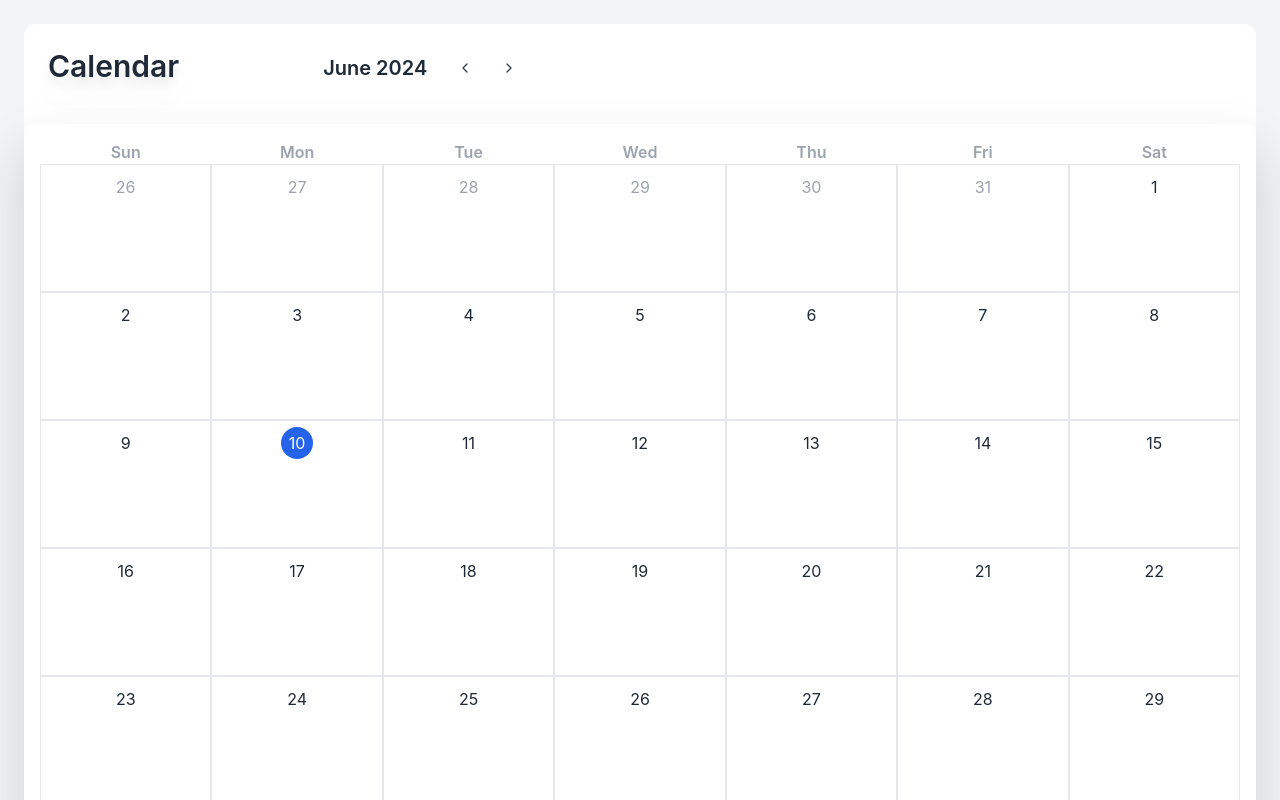
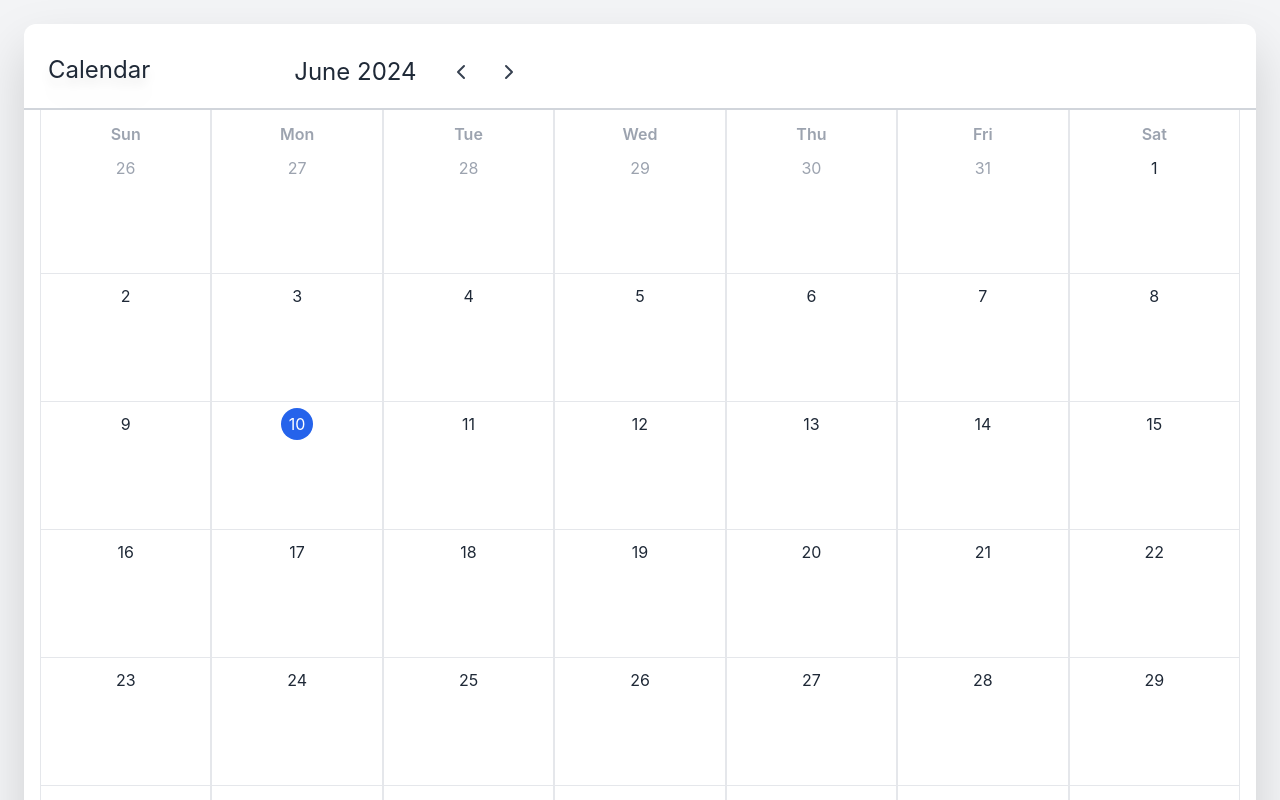
Before and after one commit to mrseeker53/calendar, a React (Vite) app: page / in a window 1280 px wide. Shown: the top 800 px of the page. Built offline with nearby package versions, Linux system fonts and the light colour scheme.

Commit message:
update style of Calendar Header & TaskDisplay

```diff
--- a/src/components/Calendar/Calendar.jsx
+++ b/src/components/Calendar/Calendar.jsx
@@ -26,15 +26,16 @@ const Calendar = () => {
 	};
 
 	return (
-		<div className="bg-white rounded-xl w-full my-6">
-			<div className="rounded-lg px-4 py-6">
+		<div className="bg-white rounded-xl drop-shadow-2xl w-full my-6">
+			<div className="rounded-lg px-4 pt-6">
 				<CalendarHeader
 					currentMonth={currentMonth}
 					prevMonth={prevMonth}
 					nextMonth={nextMonth}
 				/>
 			</div>
-			<div className="bg-white p-4 drop-shadow-2xl rounded-xl">
+			<hr className="border-0 bg-gray-300 w-full h-0.5"/>
+			<div className="bg-white p-4 pt-0 rounded-xl">
 				<TasksDisplay
 					currentMonth={currentMonth}
 					onAddTasksClick={openModal}
--- a/src/components/Calendar/CalendarHeader.jsx
+++ b/src/components/Calendar/CalendarHeader.jsx
@@ -8,21 +8,21 @@ const CalendarHeader = ({ currentMonth, prevMonth, nextMonth }) => {
 	return (
 		<div className="flex items-center mb-4 px-2">
 			<div className="flex items-center justify-between">
-				<h3 className="text-gray-800 text-3xl font-semibold cursor-pointer drop-shadow-xl pr-36">Calendar</h3>
-				<span className="text-xl font-semibold text-gray-800 pt-1">
+				<h3 className="text-gray-800 text-2xl cursor-pointer drop-shadow-xl">Calendar</h3>
+				<span className="text-2xl text-gray-800 pt-1 pl-36">
 					{format(currentMonth, "MMMM yyyy")}
 				</span>
 			</div>
-			<div className="flex items-center space-x-4 pl-6 pt-1">
+			<div className="flex items-center space-x-2 pl-6 pt-1">
 				<button
 					onClick={prevMonth}
-					className="p-1.5 bg-white text-gray-700 hover:bg-slate-100 border-none focus:outline-none focus:bg-slate-200 rounded-full"
+					className="p-2 text-2xl font-bold bg-white text-gray-700 hover:bg-slate-100 border-none focus:outline-none focus:bg-slate-200 rounded-full"
 				>
 					<FiChevronLeft />
 				</button>
 				<button
 					onClick={nextMonth}
-					className="p-1.5 bg-white text-gray-700 hover:bg-slate-100 border-none focus:outline-none focus:bg-slate-200 rounded-full"
+					className="p-2 text-2xl font-bold bg-white text-gray-700 hover:bg-slate-100 border-none focus:outline-none focus:bg-slate-200 rounded-full"
 				>
 					<FiChevronRight />
 				</button>
--- a/src/components/Modal/AllTasksModal.jsx
+++ b/src/components/Modal/AllTasksModal.jsx
@@ -14,11 +14,11 @@ const AllTasksModal = ({ selectedDate, tasks, onClose }) => {
 				<div className="flex items-center justify-between mb-4">
 					<div className="text-center pl-24">
 						<span className="text-gray-500 text-xs">{dayName.toUpperCase()}</span>
-						<h3 className="bg-blue-600 text-white hover:bg-blue-500 text-2xl rounded-full px-2 py-1.5">{date}</h3>
+						<h3 className="bg-blue-600 text-white hover:bg-blue-500 text-2xl rounded-full px-3 py-1">{date}</h3>
 					</div>
 					<button
 						onClick={onClose}
-						className="bg-slate-200 text-gray-500 hover:text-gray-700 text-3xl border-none focus:outline-none rounded-full px-4 py-2"
+						className="bg-slate-200 text-gray-500 hover:text-gray-700 text-2xl border-none focus:outline-none rounded-full px-3.5 py-1.5"
 					>
 						&times;
 					</button>
--- a/src/components/Modal/TaskDetailModal.jsx
+++ b/src/components/Modal/TaskDetailModal.jsx
@@ -11,19 +11,19 @@ const TaskDetailModal = ({ selectedTask, onClose }) => {
 		<div className="fixed inset-0 flex items-center justify-center">
 			<div className="bg-white rounded-lg drop-shadow-2xl p-4 w-80">
 				<div className="flex justify-between items-center mb-4">
-					<h2 className="text-xl font-bold">Task Details</h2>
+					<h2 className="text-gray-800 text-xl">Task Details</h2>
 					<button
 						onClick={onClose}
-						className="bg-slate-200 text-gray-500 hover:text-gray-700 text-3xl border-none focus:outline-none rounded-full px-4 py-2"
+						className="bg-slate-200 text-gray-500 hover:text-gray-700 text-2xl border-none focus:outline-none rounded-full px-3.5 py-1.5"
 					>
 						&times;
 					</button>
 				</div>
 				<div className="mb-4">
-					<h3 className="text-gray-800 font-semibold text-2xl">{task}</h3>
+					<h3 className="text-gray-800 font-semibold text-2xl mb-1">{task}</h3>
 					<div className="flex items-center text-gray-600">
 						<span>{formattedDate}</span>
-						<span className="align-middle font-bold mx-2">.</span>
+						<span className="mx-3 text-xs">•</span>
 						<span>{time}</span>
 					</div>
 				</div>
--- a/src/components/Task/TasksDisplay.jsx
+++ b/src/components/Task/TasksDisplay.jsx
@@ -63,7 +63,7 @@ const TasksDisplay = ({ currentMonth }) => {
   const renderWeekdays = () => (
     <div className="grid grid-cols-7">
       {weekdays.map((day, index) => (
-        <div key={index} className="text-gray-400 text-center font-semibold">
+        <div key={index} className="border border-gray-200 border-y-0 text-gray-400 text-center font-semibold pt-3">
           {day}
         </div>
       ))}
@@ -84,7 +84,7 @@ const TasksDisplay = ({ currentMonth }) => {
 
       days.push(
         <div
-          className="border border-gray-200 p-1.5 flex flex-col justify-start items-center h-32"
+          className="border border-gray-200 border-t-0 p-1.5 flex flex-col justify-start items-center h-32"
           key={formattedCloneDay}
           onClick={() => openModal(cloneDay)}
         >
```
